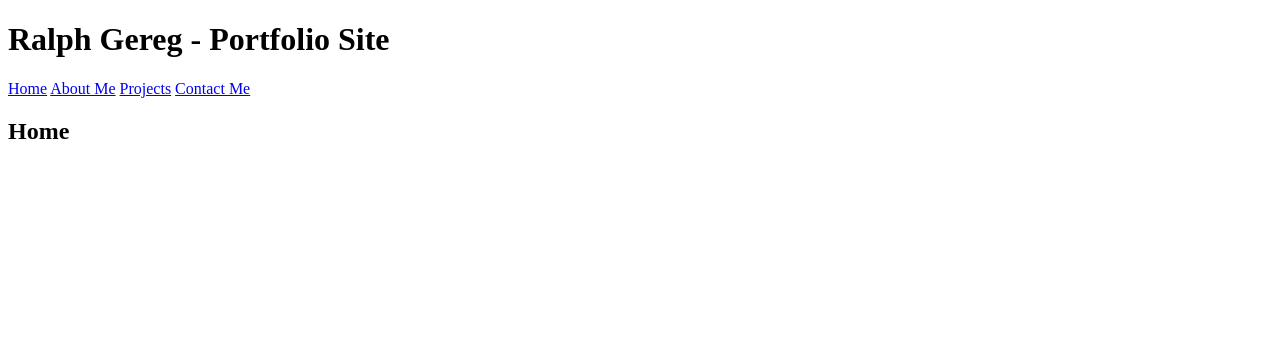
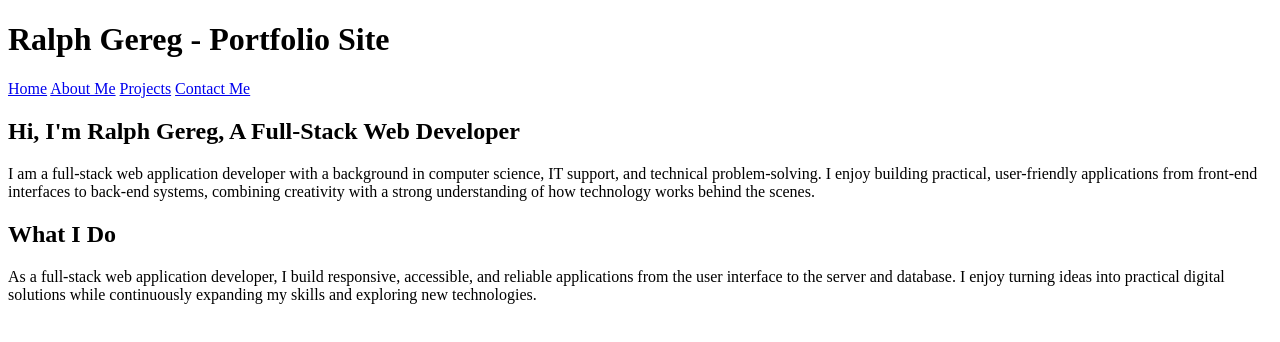
Before and after one commit to rgereg/rgereg-portfolio, a plain HTML site: page index.html in a window 1280 px wide. Drawn offline with Linux system fonts and the light colour scheme.

Commit message:
corrected, update wrong file

```diff
--- a/index.html
+++ b/index.html
@@ -16,7 +16,14 @@
       </nav>
     </header>
     <main>
-      <h2>Home</h2>
+        <section>
+          <h2>Hi, I'm Ralph Gereg, A Full-Stack Web Developer</h2>
+          <p>I am a full-stack web application developer with a background in computer science, IT support, and technical problem-solving. I enjoy building practical, user-friendly applications from front-end interfaces to back-end systems, combining creativity with a strong understanding of how technology works behind the scenes.</p>
+      </section>
+      <section>
+        <h2>What I Do</h2>
+        <p>As a full-stack web application developer, I build responsive, accessible, and reliable applications from the user interface to the server and database. I enjoy turning ideas into practical digital solutions while continuously expanding my skills and exploring new technologies.</p>
+      </section>
     </main>
   </body>
 </html>
```
Also changed, not shown: about.html (+1 -8 lines).
